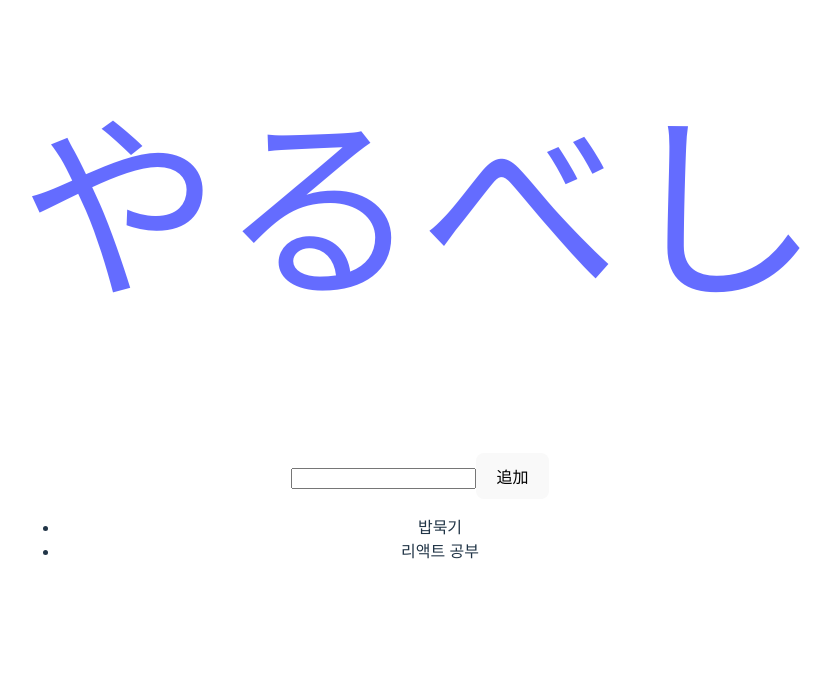
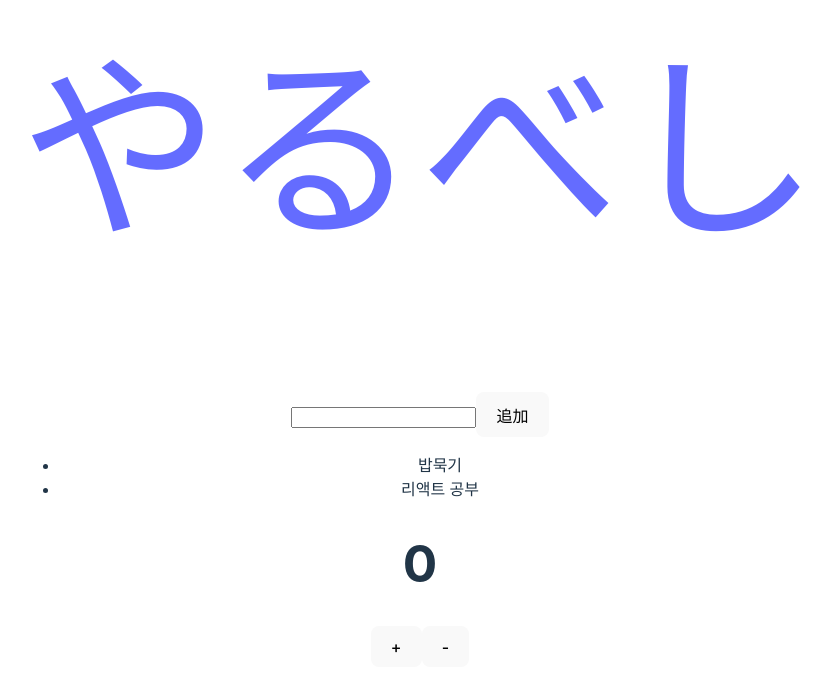
Before and after one commit to cheiru94/Study, a React (Vite) app in the folder typescript/: page / in a window 1280 px wide. Shown: the part 128-820 px from the top of the page, without its empty margins (220-1051 px from the left). Built offline with nearby package versions, Linux system fonts and the light colour scheme.

Commit message:
Test of useReducer

```diff
--- a/typescript/src/App.tsx
+++ b/typescript/src/App.tsx
@@ -1,4 +1,5 @@
 import TodoList from './TodoList/TodoList'
+import { Reducer } from './reducerTest/Reducer'
 
 import './App.css'
 
@@ -6,6 +7,7 @@ function App() {
   return (
     <>
       <TodoList />
+      <Reducer />
     </>
   )
 }
--- /dev/null
+++ b/typescript/src/reducerTest/Reducer.tsx
@@ -0,0 +1,35 @@
+import { useReducer } from 'react'
+
+const reducer = (prev: number, action: { type: string }) => {
+  switch (action.type) {
+    case "+":
+      return prev + 1;
+    case "-":
+      return prev - 1;
+
+    default:
+      console.log('에러 발생')
+      throw new Error("Invalid action type");
+  }
+}
+
+
+export const Reducer: React.FC = () => {
+
+  const [rstate, dispatch] = useReducer(reducer, 0);
+
+  const 더하기 = () => {
+    dispatch({ type: "+" })
+  }
+  const 빼기 = () => {
+    dispatch({ type: "-" })
+  }
+
+  return (
+    <>
+      <h1>{rstate}</h1>
+      <button onClick={더하기}>+</button>
+      <button onClick={빼기}>-</button>
+    </>
+  )
+}
```
